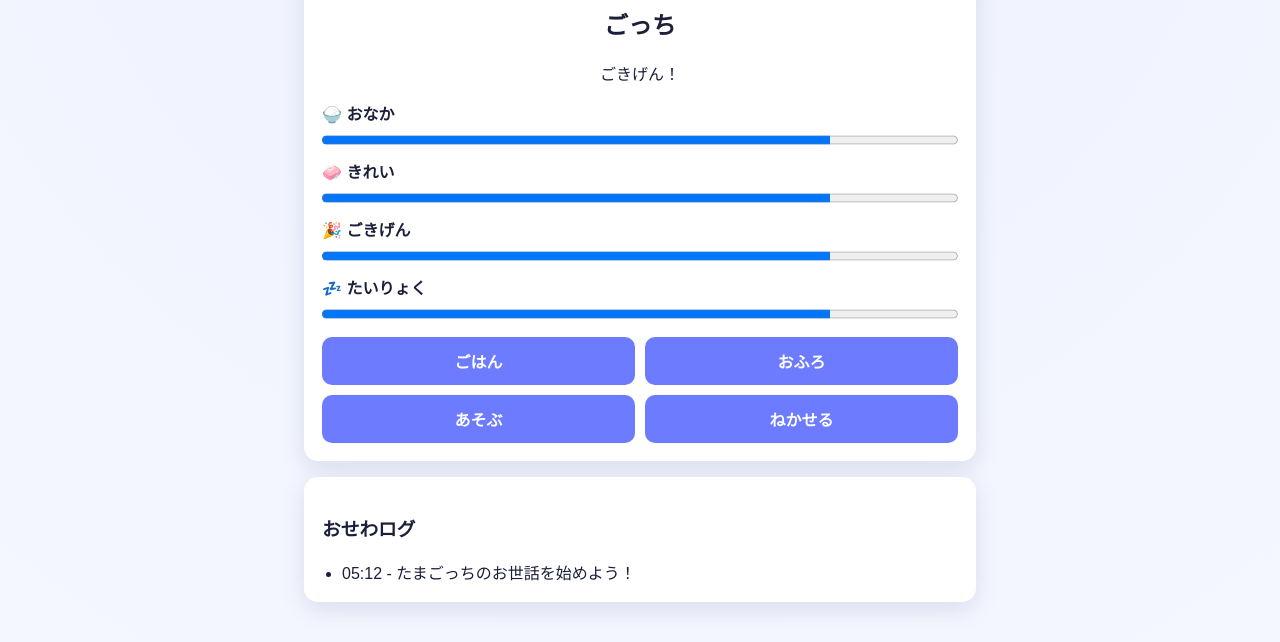
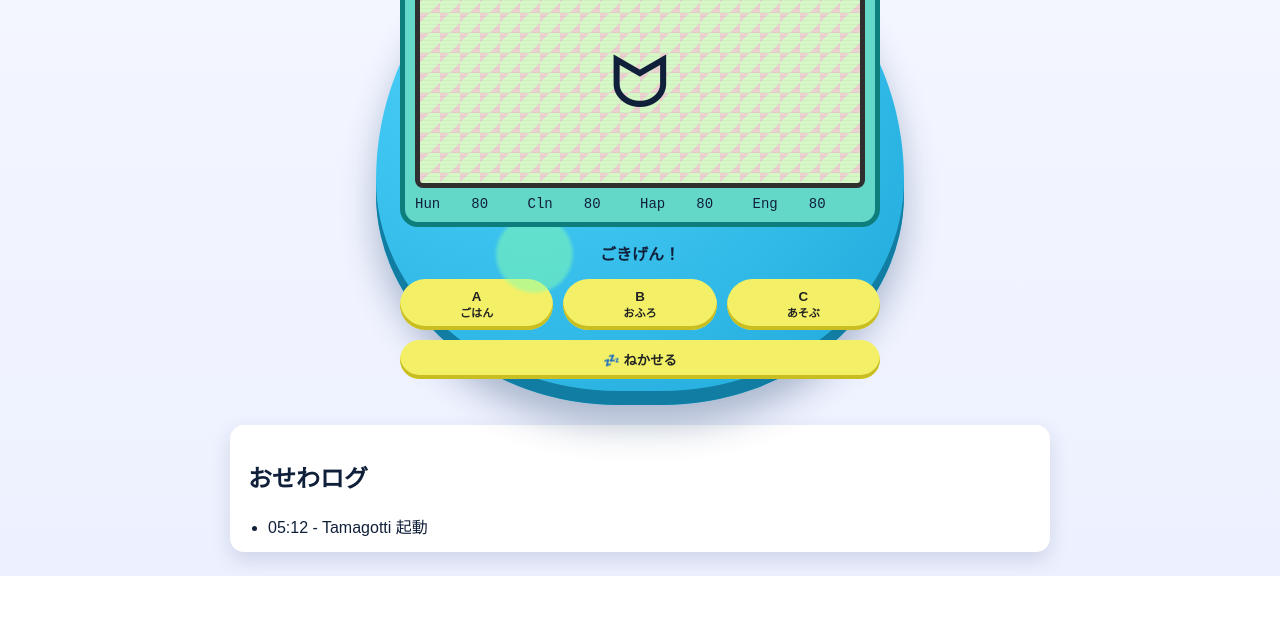
Before and after one commit to sudakodaisuke/Tamagotti, a plain HTML site: page index.html in a window 1280 px wide. Shown: the part 246-888 px from the top of the page. After the commit the page ends 822 px from the top, so only its background shows below. Drawn offline with Linux system fonts and the light colour scheme.

Commit message:
Restyle game to classic virtual-pet device look

```diff
--- a/index.html
+++ b/index.html
@@ -3,40 +3,47 @@
 <head>
   <meta charset="UTF-8" />
   <meta name="viewport" content="width=device-width, initial-scale=1.0" />
-  <title>Tamagotti</title>
+  <title>Tamagotti Pocket</title>
   <link rel="stylesheet" href="style.css" />
 </head>
 <body>
-  <main class="app">
-    <h1>🥚 Tamagotti</h1>
-    <p class="subtitle">おせわして、げんきに育てよう！</p>
+  <main class="scene">
+    <h1>🥚 Tamagotti Pocket</h1>
+    <p class="subtitle">90s風のキーチェーン端末っぽく、おせわしよう。</p>
 
-    <section class="pet-card">
-      <div id="moodFace" class="face">😺</div>
-      <h2 id="petName">ごっち</h2>
-      <p id="statusText">たのしい気分！</p>
+    <section class="toy" aria-label="virtual pet device">
+      <div class="chain"></div>
+      <div class="shell-pattern"></div>
 
-      <div class="bars">
-        <label>🍚 おなか <progress id="hungerBar" max="100" value="80"></progress></label>
-        <label>🧼 きれい <progress id="cleanBar" max="100" value="80"></progress></label>
-        <label>🎉 ごきげん <progress id="happyBar" max="100" value="80"></progress></label>
-        <label>💤 たいりょく <progress id="energyBar" max="100" value="80"></progress></label>
+      <div class="screen-wrap">
+        <div class="status-icons">🍚 🧼 🎈 ⚡</div>
+        <div class="screen" id="screen">
+          <div id="pixelPet" class="pixel-pet">ᗢ</div>
+          <div class="scanline"></div>
+        </div>
+        <div class="status-row">
+          <span>Hun</span><span id="hungerNum">80</span>
+          <span>Cln</span><span id="cleanNum">80</span>
+          <span>Hap</span><span id="happyNum">80</span>
+          <span>Eng</span><span id="energyNum">80</span>
+        </div>
       </div>
 
-      <div class="actions">
-        <button id="feedBtn">ごはん</button>
-        <button id="cleanBtn">おふろ</button>
-        <button id="playBtn">あそぶ</button>
-        <button id="sleepBtn">ねかせる</button>
+      <p id="statusText" class="status-text">ごきげん！</p>
+
+      <div class="buttons">
+        <button data-action="feed">A<br><small>ごはん</small></button>
+        <button data-action="clean">B<br><small>おふろ</small></button>
+        <button data-action="play">C<br><small>あそぶ</small></button>
       </div>
+      <button id="sleepBtn" class="sleep-btn">💤 ねかせる</button>
     </section>
 
-    <section class="log-card">
-      <h3>おせわログ</h3>
+    <section class="panel">
+      <h2>おせわログ</h2>
       <ul id="logList"></ul>
     </section>
   </main>
-
   <script src="script.js"></script>
 </body>
 </html>
--- a/script.js
+++ b/script.js
@@ -1,91 +1,61 @@
-const state = {
-  hunger: 80,
-  clean: 80,
-  happy: 80,
-  energy: 80,
-};
+const state = { hunger: 80, clean: 80, happy: 80, energy: 80 };
+const logList = document.getElementById("logList");
+const statusText = document.getElementById("statusText");
+const pixelPet = document.getElementById("pixelPet");
 
-const moodFace = document.getElementById("moodFace");
-const statusText = document.getElementById("statusText");
-const logList = document.getElementById("logList");
-
-const bars = {
-  hunger: document.getElementById("hungerBar"),
-  clean: document.getElementById("cleanBar"),
-  happy: document.getElementById("happyBar"),
-  energy: document.getElementById("energyBar"),
+const nums = {
+  hunger: document.getElementById("hungerNum"),
+  clean: document.getElementById("cleanNum"),
+  happy: document.getElementById("happyNum"),
+  energy: document.getElementById("energyNum"),
 };
 
 const clamp = (n) => Math.max(0, Math.min(100, n));
 
-function addLog(message) {
-  const time = new Date().toLocaleTimeString("ja-JP", { hour: "2-digit", minute: "2-digit" });
+function log(msg) {
+  const t = new Date().toLocaleTimeString("ja-JP", { hour: "2-digit", minute: "2-digit" });
   const li = document.createElement("li");
-  li.textContent = `${time} - ${message}`;
+  li.textContent = `${t} - ${msg}`;
   logList.prepend(li);
-
-  while (logList.children.length > 8) {
-    logList.removeChild(logList.lastChild);
-  }
+  while (logList.children.length > 10) logList.lastChild.remove();
 }
 
-function averageStatus() {
-  return (state.hunger + state.clean + state.happy + state.energy) / 4;
-}
+function avg() { return (state.hunger + state.clean + state.happy + state.energy) / 4; }
 
 function updateMood() {
-  const avg = averageStatus();
-
-  if (avg >= 75) {
-    moodFace.textContent = "😺";
+  const a = avg();
+  if (a >= 75) {
+    pixelPet.textContent = "ᗢ";
     statusText.textContent = "ごきげん！";
-  } else if (avg >= 50) {
-    moodFace.textContent = "🙂";
-    statusText.textContent = "まあまあ元気。";
-  } else if (avg >= 25) {
-    moodFace.textContent = "😵";
-    statusText.textContent = "おせわが必要…";
+  } else if (a >= 50) {
+    pixelPet.textContent = "•ᴥ•";
+    statusText.textContent = "ふつう";
+  } else if (a >= 25) {
+    pixelPet.textContent = "x_x";
+    statusText.textContent = "おせわして！";
   } else {
-    moodFace.textContent = "💀";
-    statusText.textContent = "かなり弱ってる！急いでおせわ！";
+    pixelPet.textContent = "✖﹏✖";
+    statusText.textContent = "ピンチ…！";
   }
 }
 
 function render() {
-  Object.entries(bars).forEach(([key, bar]) => {
-    bar.value = state[key];
-  });
+  Object.keys(nums).forEach((k) => nums[k].textContent = state[k]);
   updateMood();
 }
 
-function changeStats({ hunger = 0, clean = 0, happy = 0, energy = 0 }, log) {
-  state.hunger = clamp(state.hunger + hunger);
-  state.clean = clamp(state.clean + clean);
-  state.happy = clamp(state.happy + happy);
-  state.energy = clamp(state.energy + energy);
-  addLog(log);
+function change(delta, message) {
+  Object.keys(state).forEach((k) => state[k] = clamp(state[k] + (delta[k] ?? 0)));
+  log(message);
   render();
 }
 
-document.getElementById("feedBtn").addEventListener("click", () => {
-  changeStats({ hunger: 20, clean: -6, happy: 5 }, "ごはんをあげた🍚");
-});
+document.querySelector('[data-action="feed"]').onclick = () => change({ hunger: 20, happy: 5, clean: -6 }, "ごはんタイム");
+document.querySelector('[data-action="clean"]').onclick = () => change({ clean: 22, happy: 3 }, "おふろでさっぱり");
+document.querySelector('[data-action="play"]').onclick = () => change({ happy: 24, energy: -10, hunger: -8 }, "ミニゲームで遊んだ");
+document.getElementById("sleepBtn").onclick = () => change({ energy: 26, hunger: -6 }, "ねむって回復");
 
-document.getElementById("cleanBtn").addEventListener("click", () => {
-  changeStats({ clean: 24, happy: 4 }, "きれいになってスッキリ🧼");
-});
+setInterval(() => change({ hunger: -4, clean: -3, happy: -2, energy: -4 }, "時間経過でステータスが減った"), 6500);
 
-document.getElementById("playBtn").addEventListener("click", () => {
-  changeStats({ happy: 22, energy: -10, hunger: -8, clean: -6 }, "いっぱい遊んだ🎉");
-});
-
-document.getElementById("sleepBtn").addEventListener("click", () => {
-  changeStats({ energy: 26, hunger: -8 }, "ぐっすり眠った💤");
-});
-
-setInterval(() => {
-  changeStats({ hunger: -5, clean: -4, happy: -3, energy: -4 }, "時間がたって、少しお世話が必要に…");
-}, 6000);
-
-addLog("たまごっちのお世話を始めよう！");
+log("Tamagotti 起動");
 render();
--- a/style.css
+++ b/style.css
@@ -1,82 +1,107 @@
 :root {
-  color-scheme: light;
-  --bg: #f5f7ff;
-  --card: #ffffff;
-  --accent: #6c7bff;
-  --text: #1b1f3a;
+  --bg: #edf1ff;
+  --shell: #1ca7d8;
+  --shell-dark: #117da2;
+  --screen-frame: #63d7c8;
+  --screen-bg: #d6f8c7;
+  --ink: #11203a;
+}
+body {
+  margin: 0;
+  font-family: "Press Start 2P", "Yu Gothic", sans-serif;
+  background: linear-gradient(#f6f8ff, var(--bg));
+  color: var(--ink);
+}
+.scene { max-width: 820px; margin: auto; padding: 24px; }
+.subtitle { opacity: .75; }
+
+.toy {
+  position: relative;
+  margin: 20px auto;
+  width: min(92vw, 480px);
+  background: radial-gradient(circle at 30% 20%, #53d6ff, var(--shell));
+  border-radius: 50% 50% 46% 46% / 55% 55% 42% 42%;
+  padding: 42px 24px 26px;
+  box-shadow: inset 0 -14px 0 var(--shell-dark), 0 20px 35px rgba(9,44,89,.3);
+}
+.chain {
+  position: absolute;
+  top: -34px;
+  left: 50%;
+  width: 26px; height: 26px;
+  border: 7px solid #b7f2ff;
+  border-radius: 50%;
+  transform: translateX(-50%);
+}
+.shell-pattern {
+  position: absolute; inset: 0;
+  border-radius: inherit;
+  background-image: radial-gradient(circle at 20% 35%, #d8ff5f 0 7%, transparent 8%),
+    radial-gradient(circle at 82% 28%, #ff6dd3 0 6%, transparent 7%),
+    radial-gradient(circle at 30% 70%, #87ffaf 0 7%, transparent 8%);
+  opacity: .5;
+  pointer-events: none;
 }
 
-* { box-sizing: border-box; }
-body {
-  margin: 0;
-  font-family: "Hiragino Kaku Gothic ProN", "Yu Gothic", sans-serif;
-  background: radial-gradient(circle at top, #eef1ff, var(--bg));
-  color: var(--text);
+.screen-wrap {
+  position: relative;
+  background: var(--screen-frame);
+  border: 5px solid #0d7e7c;
+  border-radius: 18px;
+  padding: 10px;
 }
-
-.app {
-  max-width: 720px;
-  margin: 0 auto;
-  padding: 24px;
+.status-icons { text-align: center; font-size: 18px; letter-spacing: 4px; margin-bottom: 6px; }
+.screen {
+  height: 190px;
+  border: 5px solid #2f2f2f;
+  border-radius: 8px;
+  background:
+    linear-gradient(135deg, rgba(255,171,217,.5) 25%, transparent 25%) 0 0/20px 20px,
+    linear-gradient(315deg, rgba(255,171,217,.5) 25%, transparent 25%) 0 0/20px 20px,
+    var(--screen-bg);
+  display: grid;
+  place-items: center;
+  position: relative;
+  overflow: hidden;
 }
-
-h1 { margin-bottom: 4px; }
-.subtitle { margin-top: 0; opacity: 0.8; }
-
-.pet-card, .log-card {
-  background: var(--card);
-  border-radius: 14px;
-  padding: 18px;
-  box-shadow: 0 8px 24px rgba(38, 50, 109, 0.12);
-  margin-bottom: 16px;
+.scanline {
+  position: absolute; inset: 0;
+  background: repeating-linear-gradient(to bottom, transparent, transparent 3px, rgba(0,0,0,.08) 4px);
 }
-
-.face {
-  font-size: 74px;
-  text-align: center;
+.pixel-pet {
+  font-size: 72px;
+  font-family: monospace;
+  z-index: 1;
+  image-rendering: pixelated;
 }
-
-h2, #statusText { text-align: center; }
-
-.bars {
+.status-row {
+  margin-top: 8px;
   display: grid;
+  grid-template-columns: repeat(8,1fr);
+  font-family: monospace;
+  font-size: 14px;
+}
+.status-text { text-align: center; font-weight: 700; margin: 14px 0; }
+.buttons {
+  display: grid;
+  grid-template-columns: repeat(3,1fr);
   gap: 10px;
 }
-
-label {
-  display: grid;
-  gap: 6px;
-  font-weight: 600;
-}
-
-progress {
-  width: 100%;
-  height: 18px;
-}
-
-.actions {
-  margin-top: 14px;
-  display: grid;
-  grid-template-columns: repeat(2, 1fr);
-  gap: 10px;
-}
-
 button {
   border: none;
-  border-radius: 10px;
-  padding: 12px;
-  font-size: 16px;
+  border-radius: 999px;
+  background: #f3f067;
+  color: #222;
+  padding: 10px 0;
   font-weight: 700;
-  color: white;
-  background: var(--accent);
-  cursor: pointer;
+  box-shadow: inset 0 -4px 0 #c8be22;
 }
+.sleep-btn { width: 100%; margin-top: 10px; }
 
-button:hover { filter: brightness(1.05); }
-
-#logList {
-  margin: 0;
-  padding-left: 20px;
-  max-height: 180px;
-  overflow: auto;
+.panel {
+  background: white;
+  border-radius: 14px;
+  padding: 14px 18px;
+  box-shadow: 0 8px 20px rgba(21,39,84,.14);
 }
+#logList { max-height: 220px; overflow: auto; margin: 0; padding-left: 20px; }
```
Also changed, not shown: 1 other file.
